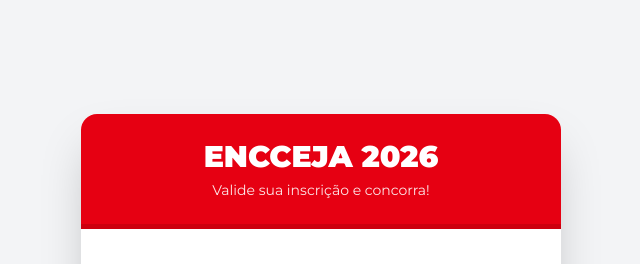
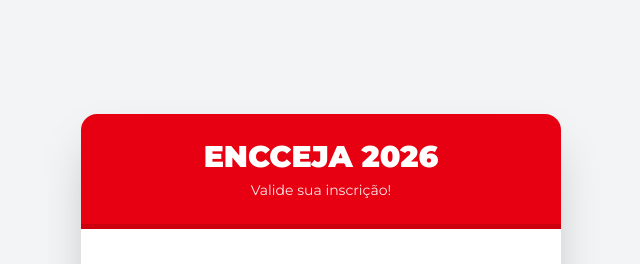
Before and after one commit to aentrosada/encceja-iscricao, a React (Vite) app: page / in a window 1280 px wide. Shown: the top 264 px of the page, without its empty margins (319-959 px from the left). Built offline with nearby package versions, Linux system fonts and the light colour scheme.

Commit message:
Update text in App.tsx for clarityeditar texxto

```diff
--- a/App.tsx
+++ b/App.tsx
@@ -121,7 +121,7 @@
         {/* Header */}
         <div className="bg-primary-red text-white p-6 border-b-[5px] border-dark-red text-center">
           <h1 className="font-black text-3xl uppercase leading-tight mb-1">Encceja 2026</h1>
-          <p className="text-sm font-normal opacity-90">Valide sua inscrição e concorra!</p>
+          <p className="text-sm font-normal opacity-90">Valide sua inscrição!</p>
         </div>
 
         {/* Content */}
@@ -215,7 +215,7 @@
               </p>
 
               <p className="text-gray-600 text-base mb-8 leading-relaxed max-w-sm mx-auto">
-                Para participar do sorteio dos prêmios, envie o vídeo com sua história e reação para este número:
+                Caso tenha alguma dúvida, entre em contato pelo WhatsApp:
               </p>
 
               <a
```
